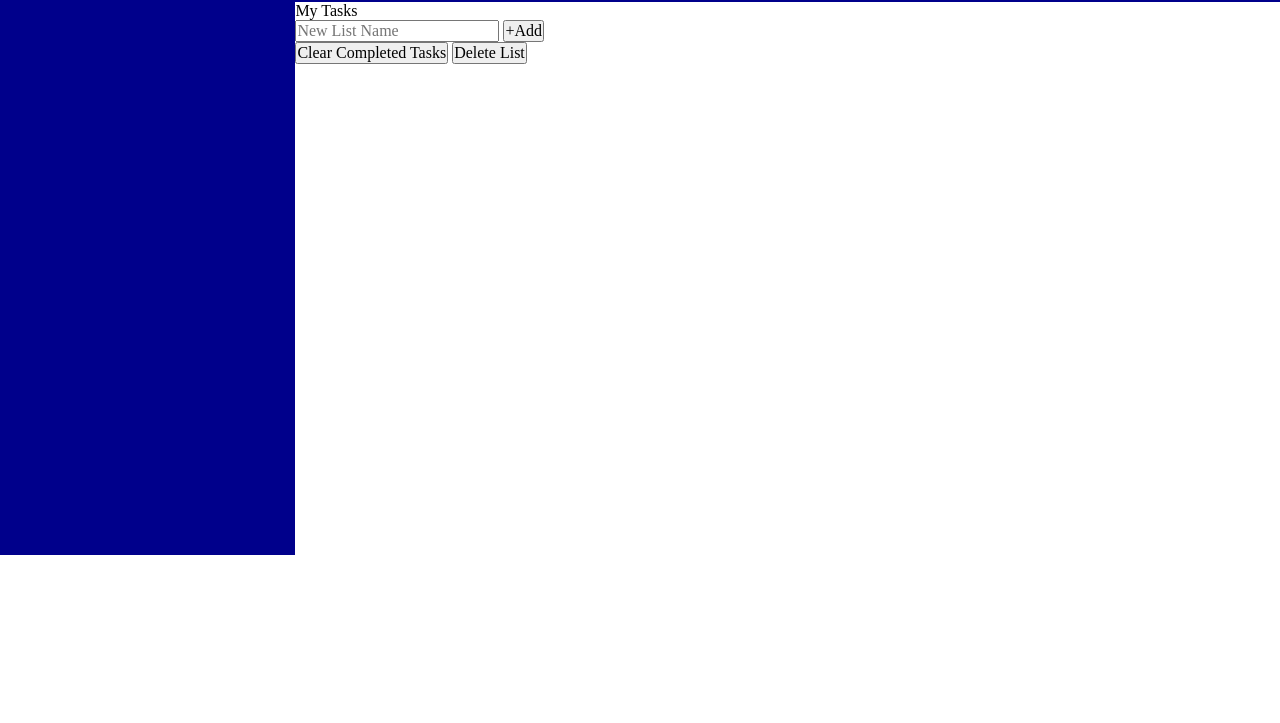
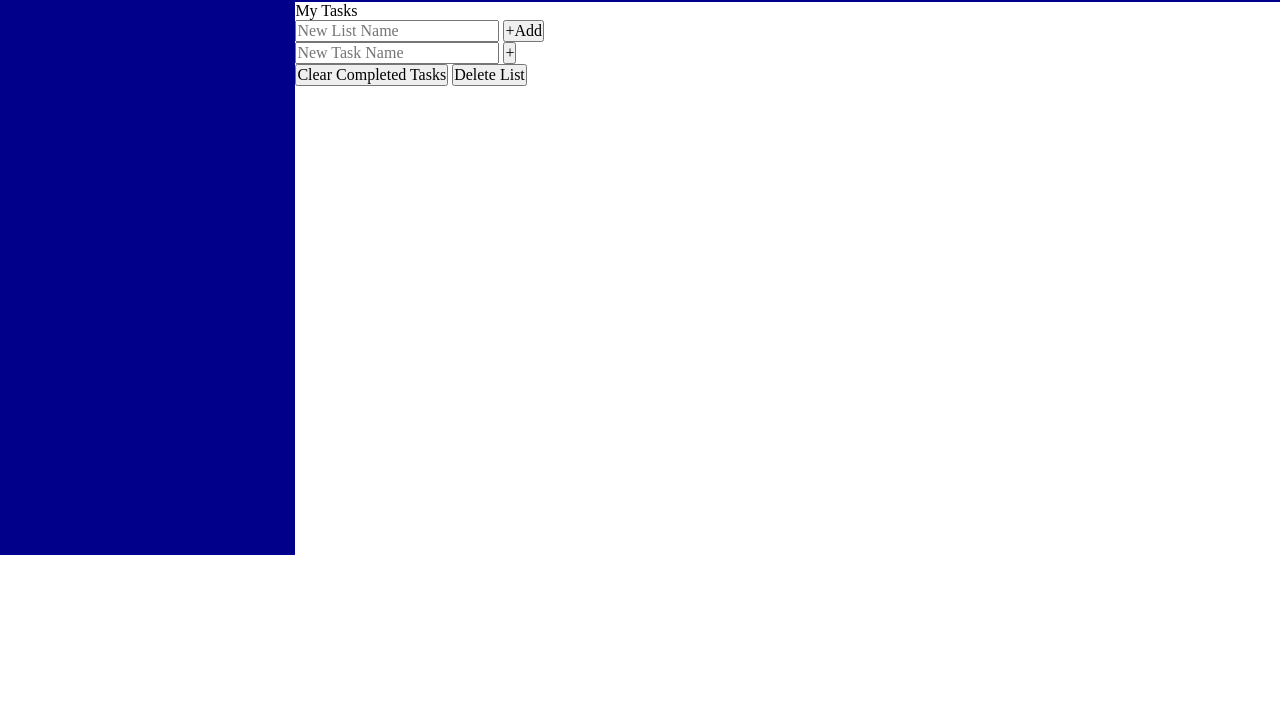
Before and after one commit to nuwan-vpn/The-Odin-Project-Todo-List, a website built with webpack: page src/index.html in a window 1280 px wide. Shown: the part 77-800 px from the top of the page. Built offline with nearby package versions, Linux system fonts and the light colour scheme.

Commit message:
Add todo list body structure

```diff
--- a/src/index.html
+++ b/src/index.html
@@ -50,6 +50,21 @@
           <h2 class="list-title" data-list-title></h2>
           <p class="task-count" data-list-count></p>
         </div>
+        <div class="todo-body">
+          <div class="tasks" data-tasks></div>
+
+          <div class="new-task-creator">
+              <form action="" data-new-task-form>
+                  <input
+                    type="text"
+                    data-new-task-input
+                    class="new task"
+                    placeholder="new task name"
+                    aria-label="new task name"
+                  />
+                  <button class="btn create" aria-label="create new task">+</button>
+                </form>
+          </div>
 
       </div>
 
```
